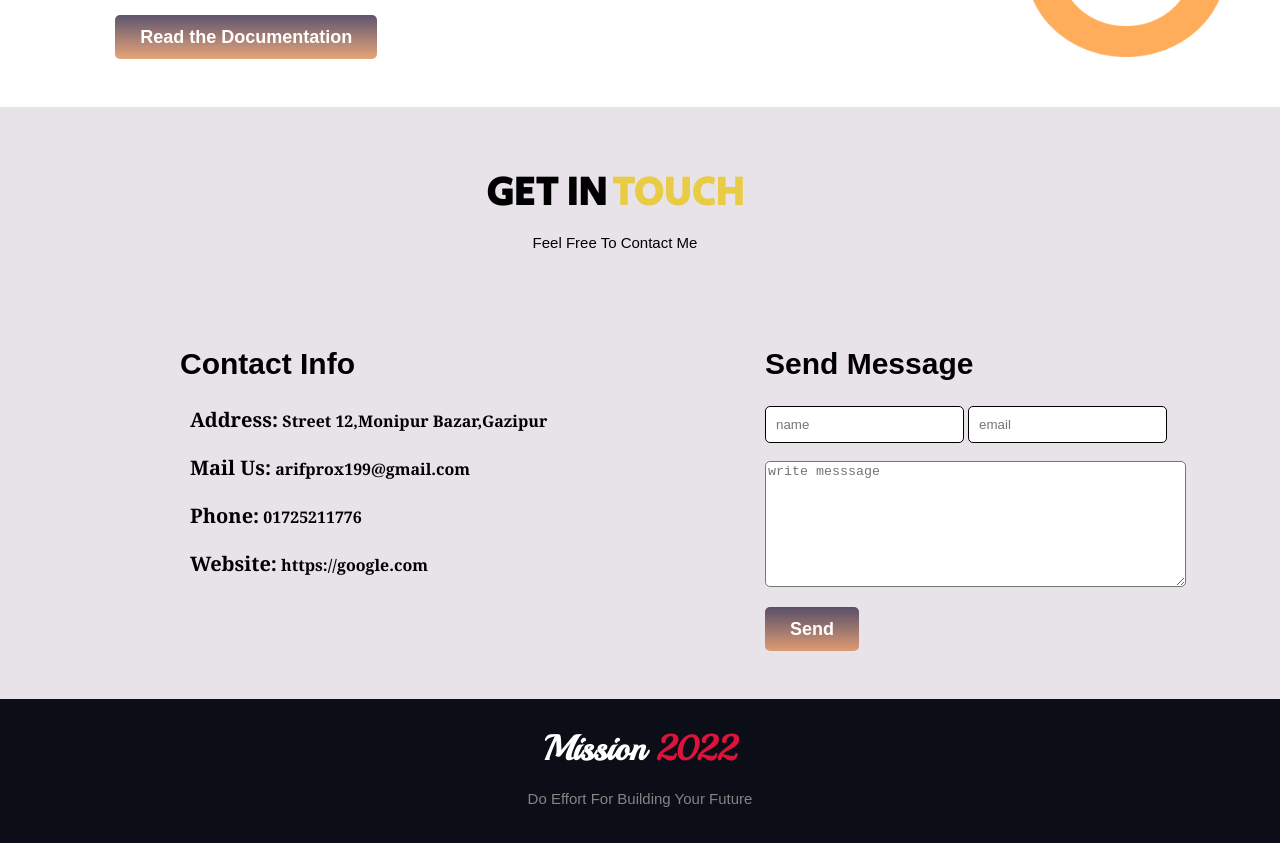
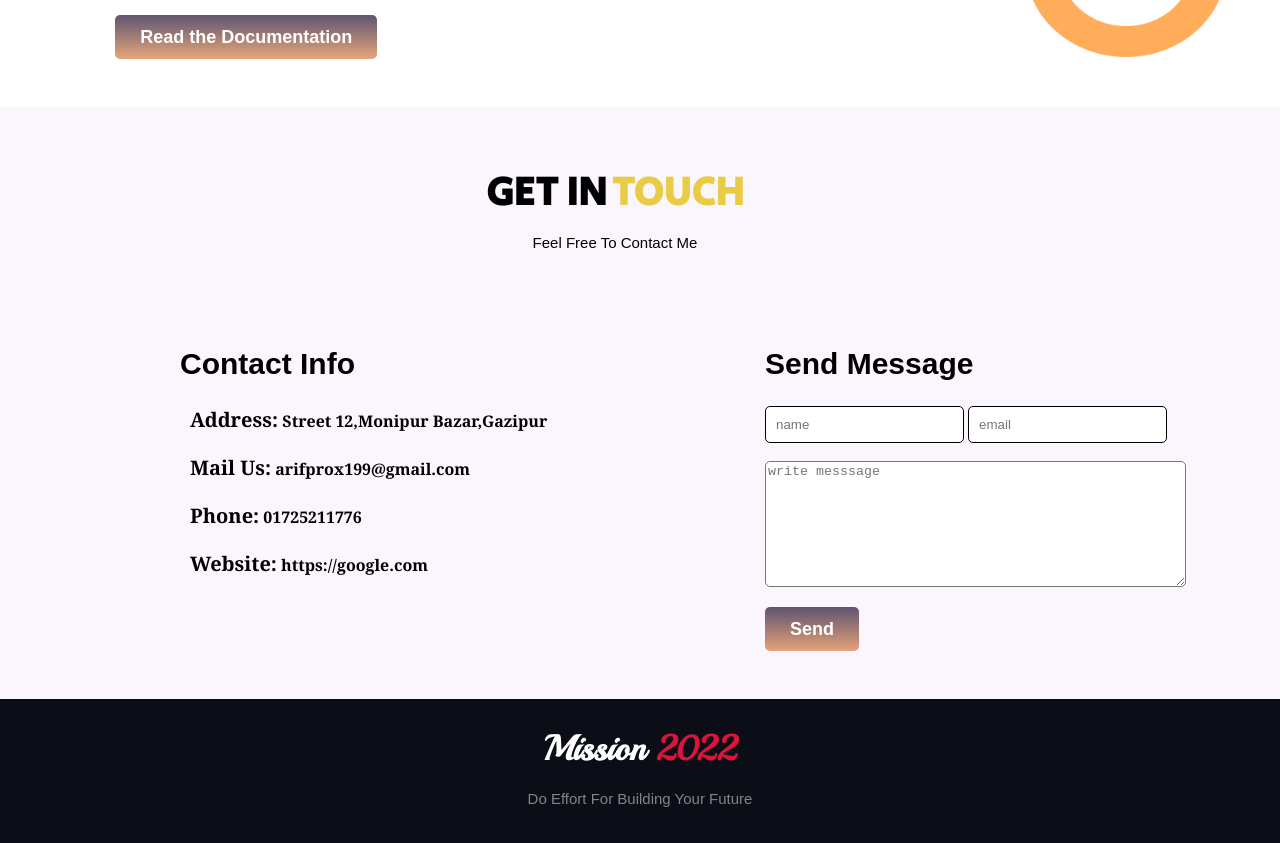
Before and after one commit to arifraj199/project-portfolio, a plain HTML site: page index.html in a window 1280 px wide. Shown: the part 2259-3102 px from the top of the page. Drawn offline with nearby package versions, Linux system fonts and the light colour scheme.

Commit message:
content-area bg modified

```diff
--- a/style.css
+++ b/style.css
@@ -149,7 +149,7 @@ p {
 
 .contact-area {
     padding: 50px 80px 50px 30px;
-    background-color: rgb(231, 227, 233);
+    background-color: rgb(251, 246, 253);
     margin-top: 50px;
 }
 
```
